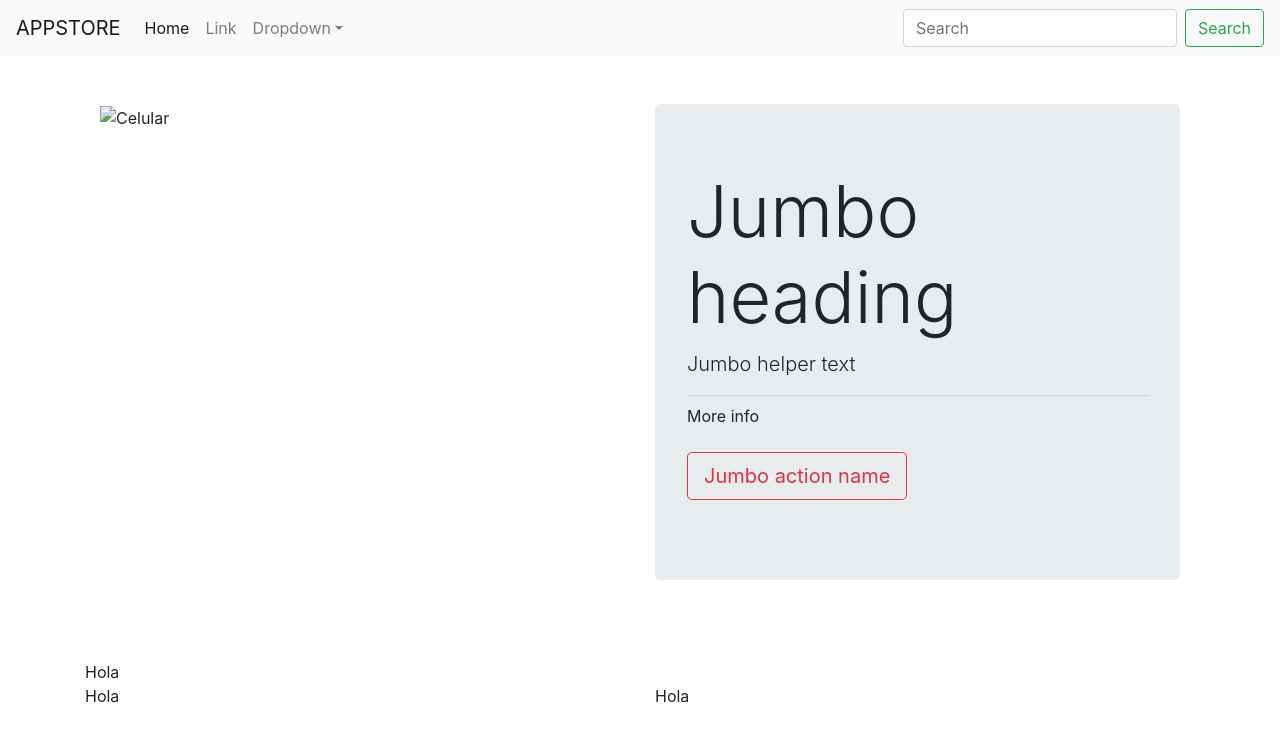
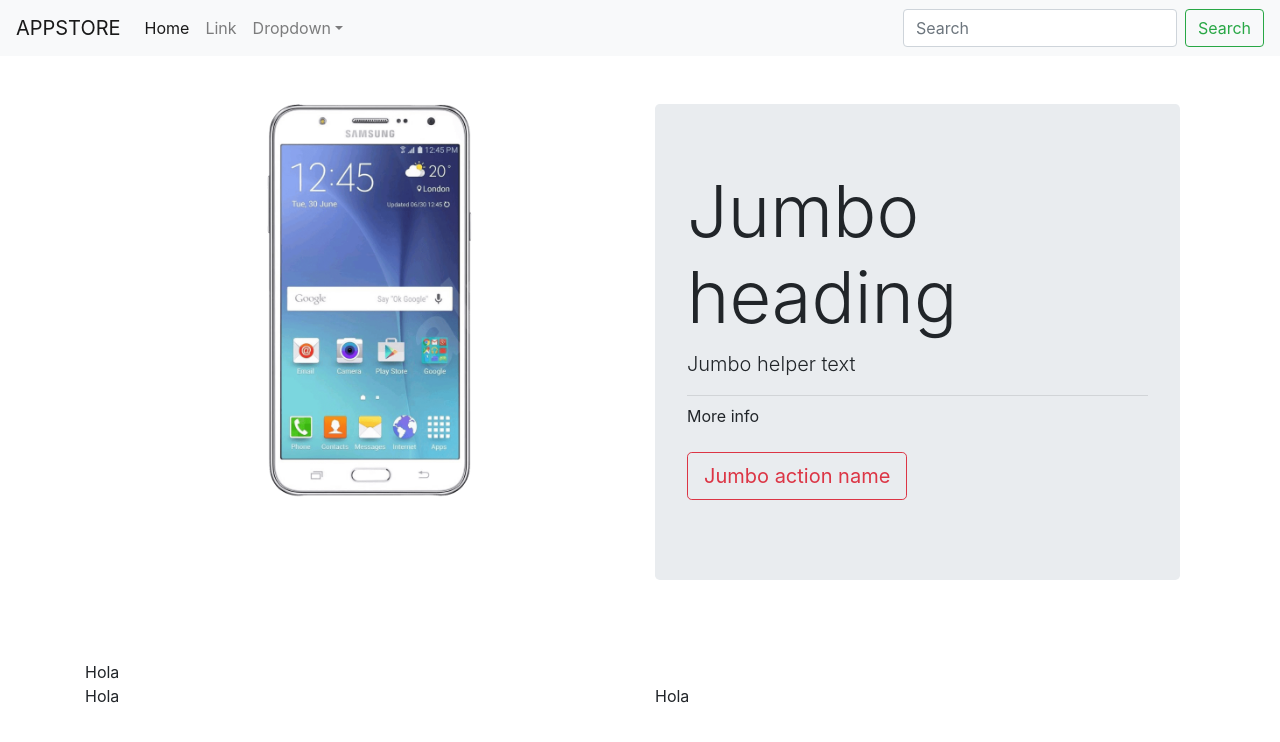
Before and after one commit to luisquiroscr/Mi_Pagina, a plain HTML site: page index.html in a window 1280 px wide. Drawn offline with nearby package versions, Linux system fonts and the light colour scheme; the site is published under a folder, as on GitHub Pages, so addresses that start at the root find nothing.

Commit message:
Sin barra

```diff
--- a/index.html
+++ b/index.html
@@ -64,7 +64,7 @@
                         <div class="row">
                                 <!-- Inicio: Contenedor 1  -->
                                   <div class="col-md-6 col-sm-6 ">
-                                    <img src="/Assets/image1.png" class="w-100" alt="Celular">
+                                    <img src="Assets/image1.png" class="w-100" alt="Celular">
                                   </div>
                                 <!-- Fin: Contenedor 1 -->
 
```
